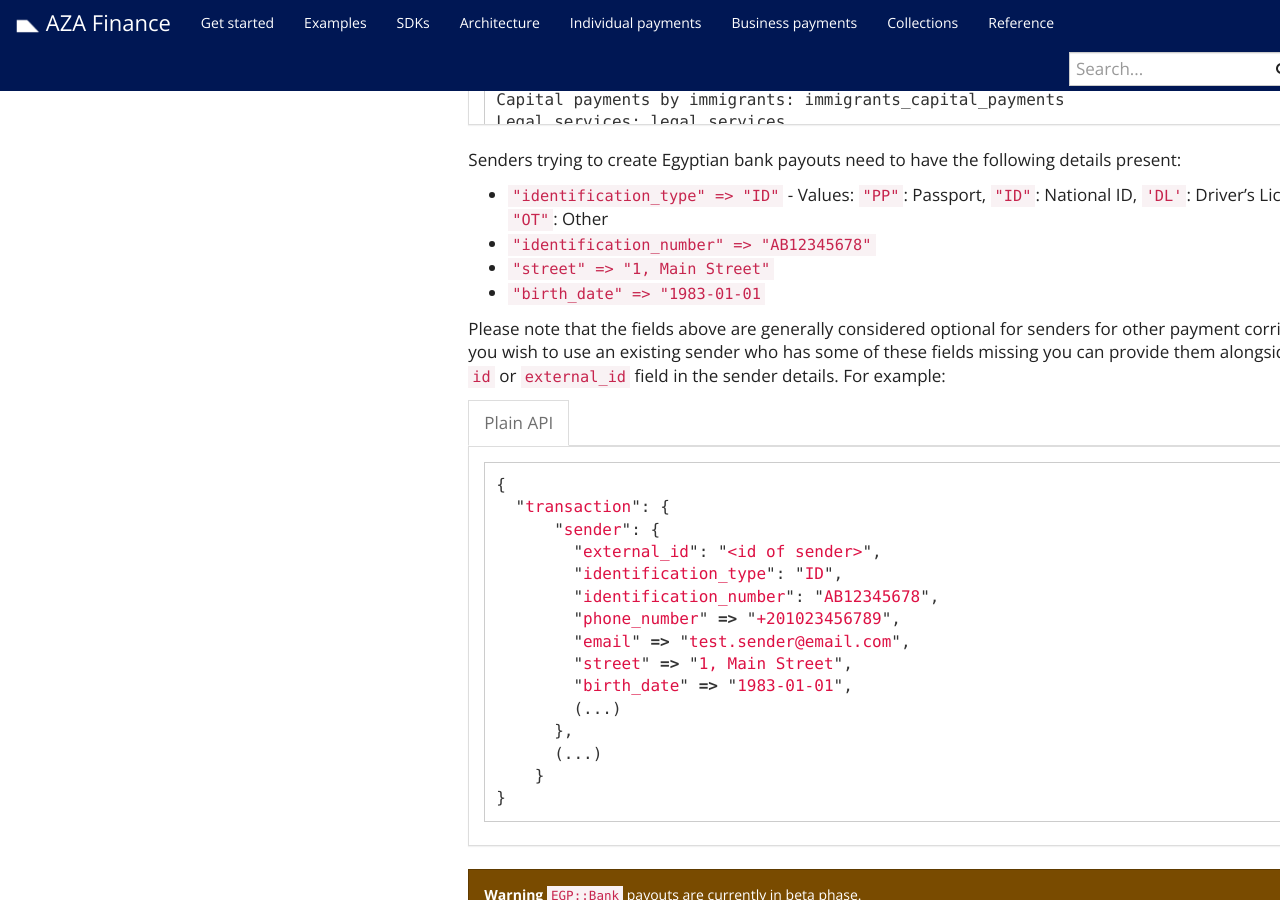
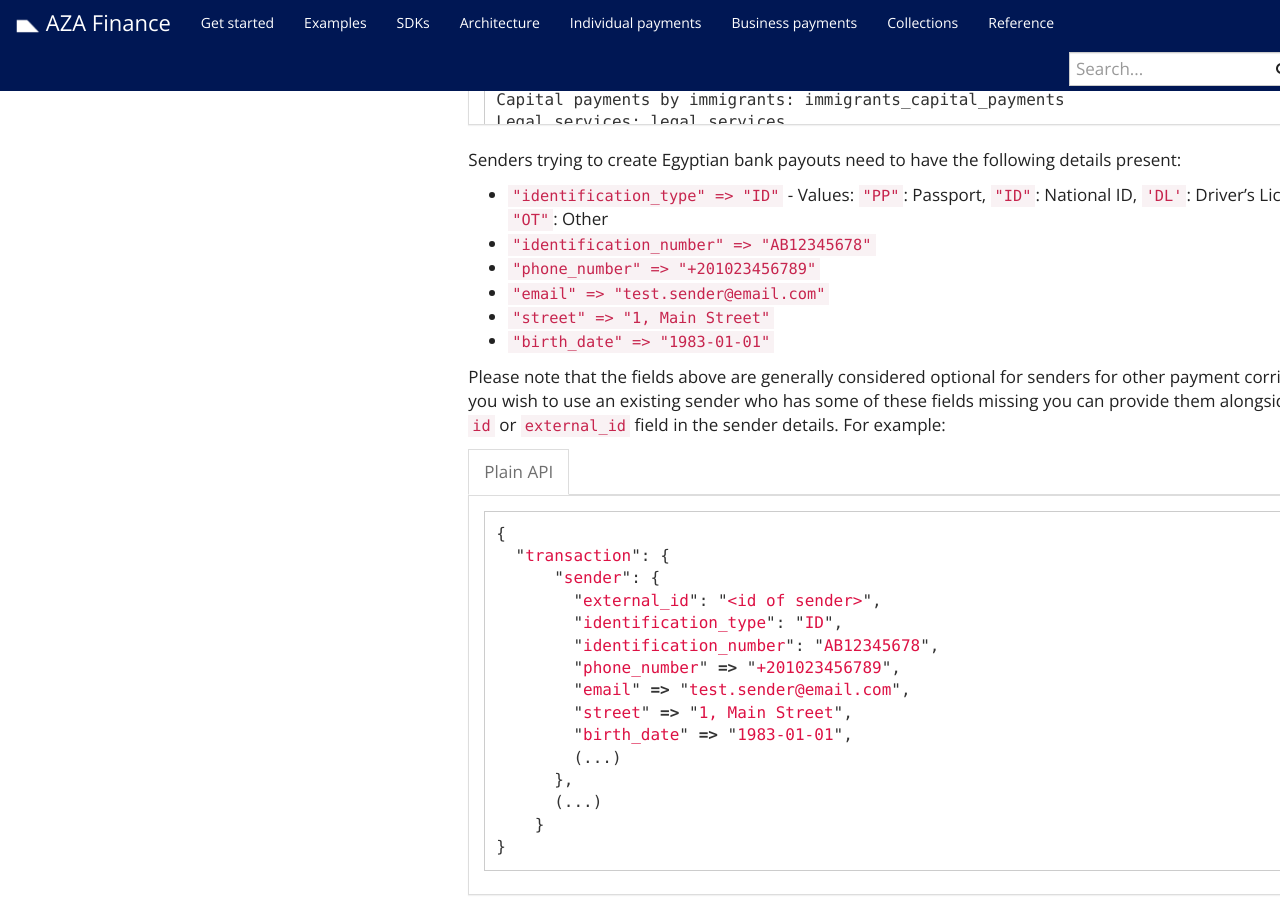
Before and after one commit to transferzero/api-documentation, a Jekyll site: the page built from _docs/individual-payments.md, in a window 1280 px wide and 900 px high, scrolled down 36620 px. Built offline with Jekyll 4.4.1, drawn with Linux system fonts in a browser that asks for light colours; nearby versions of some CDN libraries; comment, search, counter and statistics services are not loaded.

Commit message:
BTA-12238-add-egp-bank-payouts

```diff
--- a/_includes/corridors/egp-bank.md
+++ b/_includes/corridors/egp-bank.md
@@ -71,8 +71,10 @@ UNITED BANK: 0031
 Senders trying to create Egyptian bank payouts need to have the following details present:
 - `"identification_type" => "ID"` - Values: `"PP"`: Passport, `"ID"`: National ID, `'DL'`: Driver's License, `"OT"`: Other
 - `"identification_number" => "AB12345678"`
+- `"phone_number" => "+201023456789"`
+- `"email" => "test.sender@email.com"`
 - `"street" => "1, Main Street"`
-- `"birth_date" => "1983-01-01`
+- `"birth_date" => "1983-01-01"`
 
 Please note that the fields above are generally considered optional for senders for other payment corridors. If you wish to use an existing sender who has some of these fields missing you can provide them alongside the `id` or `external_id` field in the sender details. For example:
 
```
